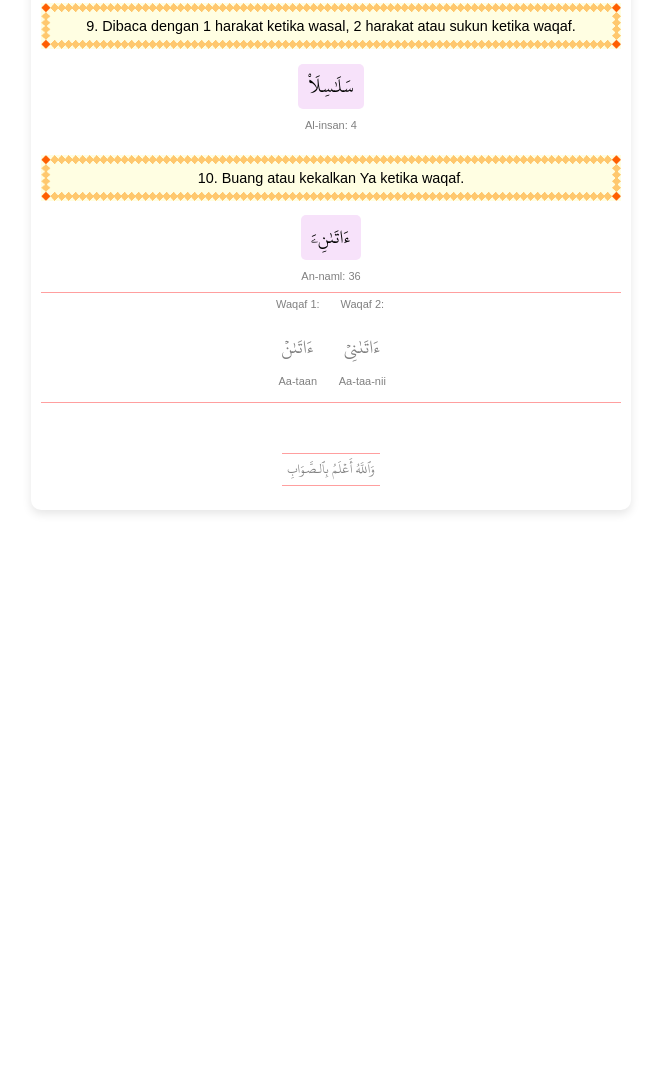
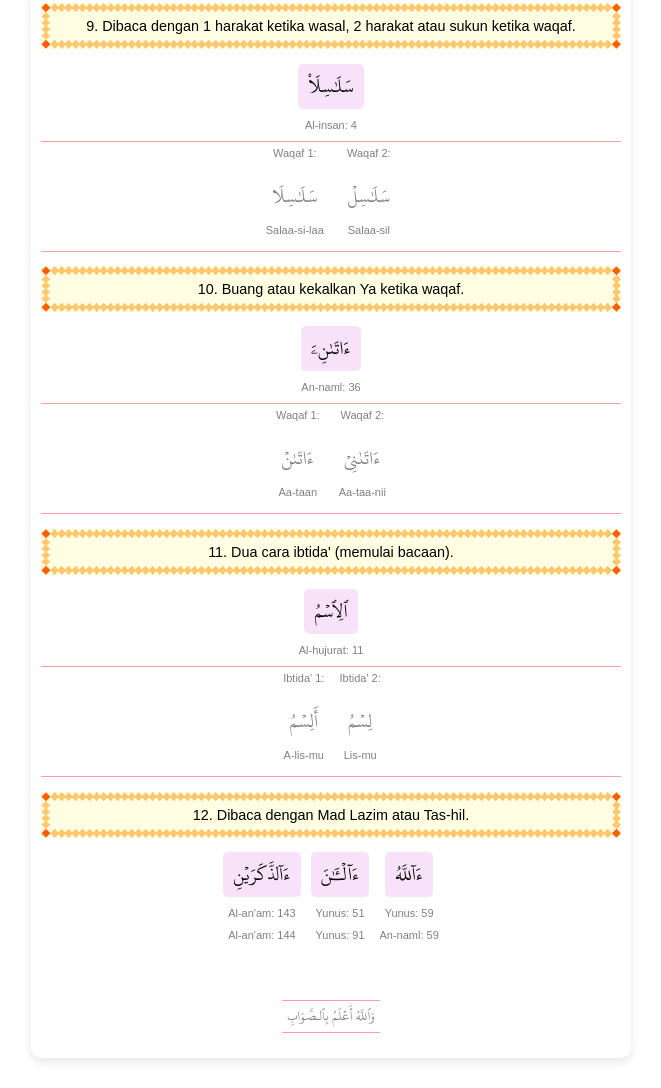
Before and after one commit to bazliamin90/baca, a plain HTML site: page 007-hafs.html in a window 1280 px wide. Shown: the part 1572-2660 px from the top of the page, without its empty margins (309-970 px from the left). Before the commit the page ends 2112 px from the top, so only its background shows below. Drawn offline with Linux system fonts and the light colour scheme.

Commit message:
Update 007-hafs.html

```diff
--- a/007-hafs.html
+++ b/007-hafs.html
@@ -138,12 +138,20 @@
 
 <a class="hukum2 side-by-side">9. Dibaca dengan 1 harakat ketika wasal, 2 harakat atau sukun ketika waqaf.</a>
 <p>
-    <div class="side-by-side">
+    <div class="stacked-content">
+        <a class="qur2">سَلَٰسِلَاْ</a>
+        <a class="rumi3">Al-insan: 4</a>
+    </div>
+    <div class="side-by-side rumi4">
         <div class="stacked-content">
-            <div class="side-by-side">
-                <a class="qur2">سَلَٰسِلَاْ</a>
-            </div>
-            <a class="rumi3">Al-insan: 4</a>
+            <a class="rumi3">Waqaf 1:</a>
+            <a class="qur">سَلَٰسِلَا</a>
+            <a class="rumi3">Salaa-si-laa</a>
+        </div>
+        <div class="stacked-content">
+            <a class="rumi3">Waqaf 2:</a>
+            <a class="qur">سَلَٰسِلۡ</a>
+            <a class="rumi3">Salaa-sil</a>
         </div>
     </div>
 </p>
@@ -172,6 +180,51 @@
     </div>
 </p>
 
+<a class="hukum2 side-by-side">11. Dua cara ibtida' (memulai bacaan).</a>
+<p>
+    <div class="side-by-side">
+        <div class="stacked-content">
+            <div class="side-by-side">
+                <a class="qur2">ٱلِٱسۡمُ</a>
+            </div>
+            <a class="rumi3">Al-hujurat: 11</a>
+        </div>
+    </div>
+    <div class="side-by-side rumi4">
+        <div class="stacked-content">
+            <a class="rumi3">Ibtida' 1:</a>
+            <a class="qur">أَلِسۡمُ</a>
+            <a class="rumi3">A-lis-mu</a>
+        </div>
+        <div class="stacked-content">
+            <a class="rumi3">Ibtida' 2:</a>
+            <a class="qur">لِسۡمُ</a>
+            <a class="rumi3">Lis-mu</a>
+        </div>
+    </div>
+</p>
+
+<a class="hukum2 side-by-side">12. Dibaca dengan Mad Lazim atau Tas-hil.</a>
+<p>
+    <div class="side-by-side">
+        <div class="stacked-content">
+            <a class="qur2">ءَآلذَّكَرَيۡنِ</a>
+            <a class="rumi3">Al-an'am: 143</a>
+            <a class="rumi3">Al-an'am: 144</a>
+        </div>
+        <div class="stacked-content">
+            <a class="qur2">ءَآلۡـَٰٔنَ</a>
+            <a class="rumi3">Yunus: 51</a>
+            <a class="rumi3">Yunus: 91</a>
+        </div>
+        <div class="stacked-content">
+            <a class="qur2">ءَآللَّهُ</a>
+            <a class="rumi3">Yunus: 59</a>
+            <a class="rumi3">An-naml: 59</a>
+        </div>
+    </div>
+</p>
+
 <div class="center">
     <p><a class="qur3">وَٱللَّهُ أَعۡلَمُ بِٱلـصَّـوَابِ</a></p>
 </div>
```
